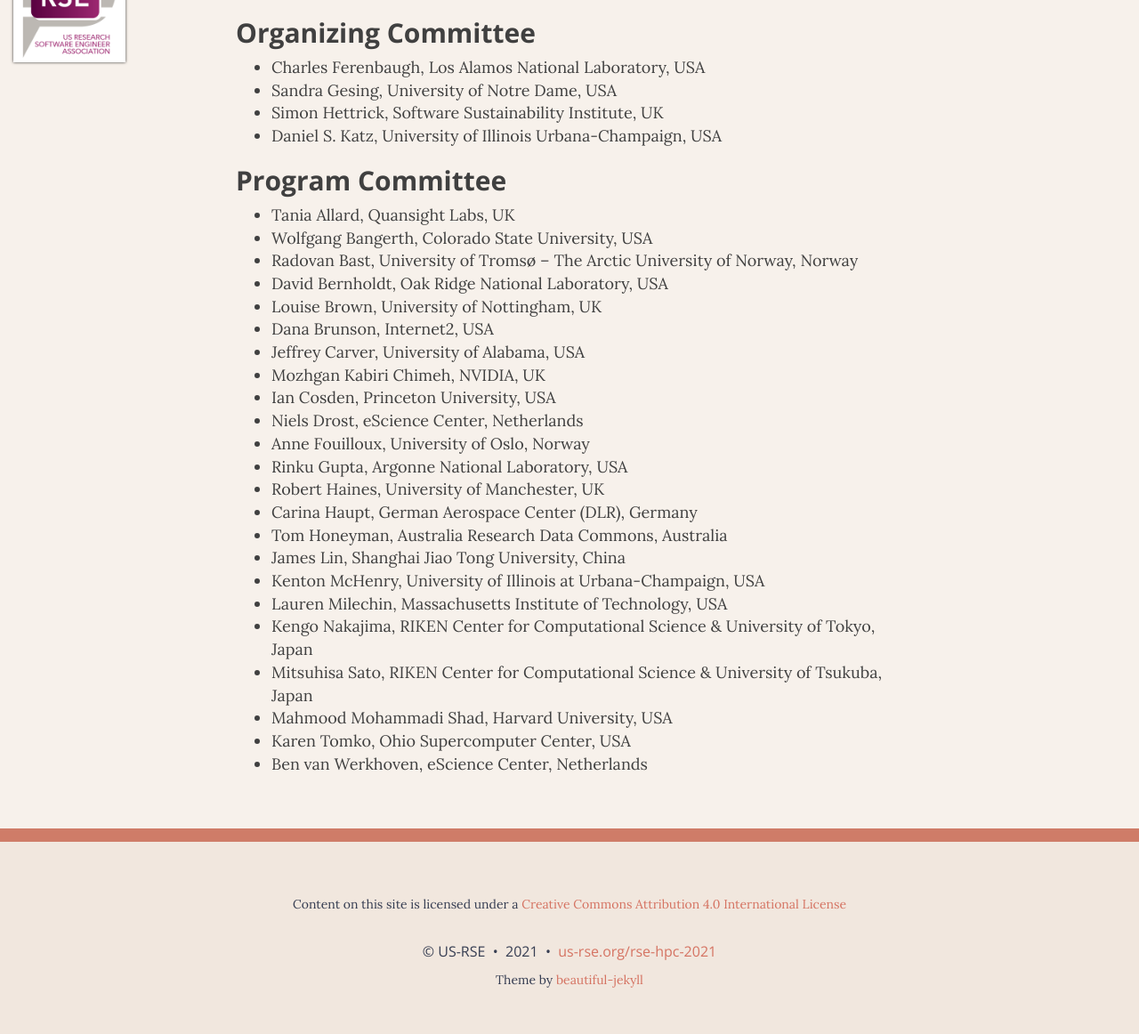
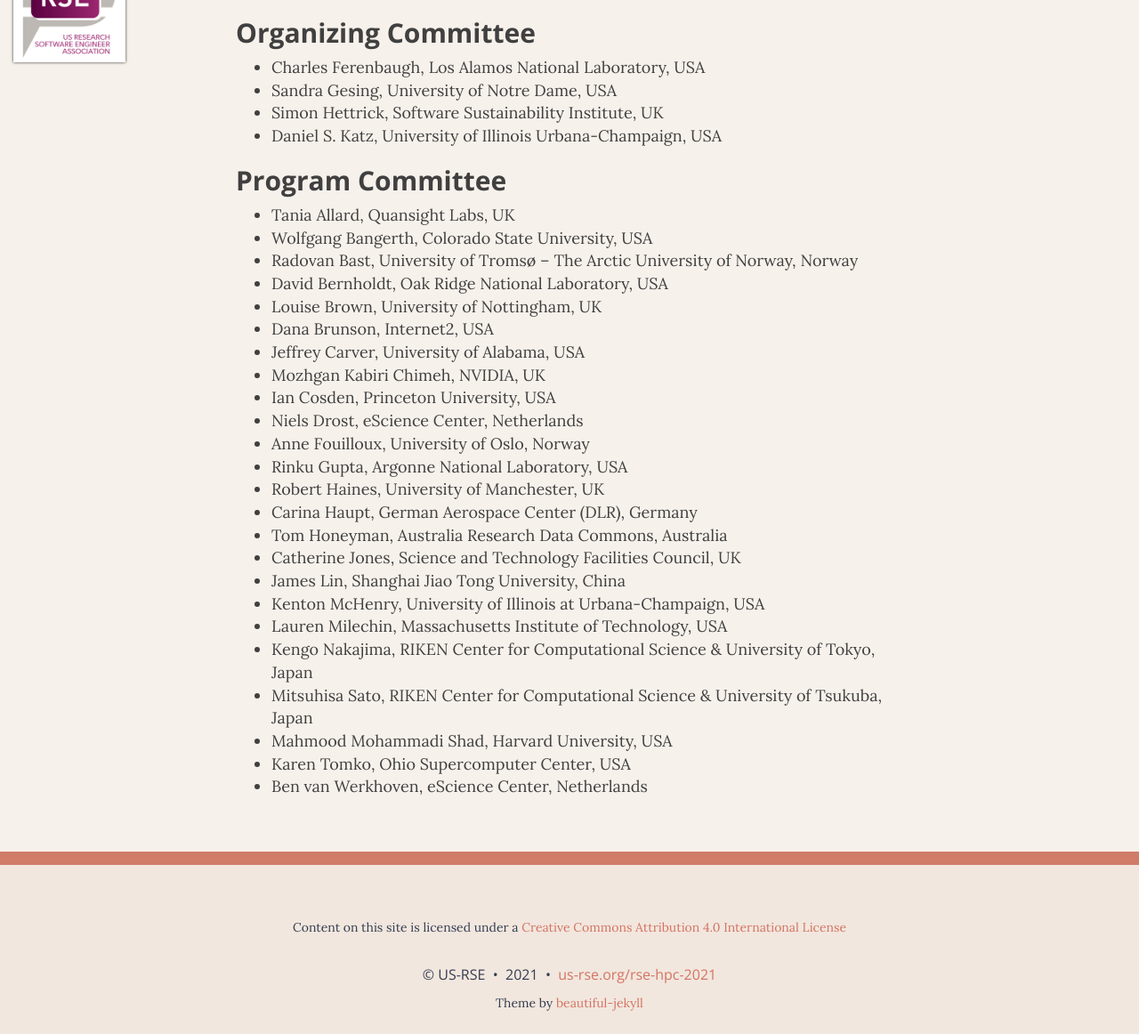
Before and after one commit to USRSE/rse-hpc-2021, a Jekyll site: the page built from pages/committee.md, in a window 1280 px wide and 1388 px high. Shown: the part 100-1262 px from the top of the window at 89% size. Built offline with Jekyll 4.4.1, drawn with Linux system fonts in a browser that asks for light colours; nearby versions of some CDN libraries; grey boxes are pictures that could not be loaded.

Commit message:
Add Catherine Jones to PC

```diff
--- a/pages/committee.md
+++ b/pages/committee.md
@@ -28,6 +28,7 @@
 - Robert Haines, University of Manchester, UK
 - Carina Haupt, German Aerospace Center (DLR), Germany
 - Tom Honeyman, Australia Research Data Commons, Australia
+- Catherine Jones, Science and Technology Facilities Council, UK
 - James Lin, Shanghai Jiao Tong University, China
 - Kenton McHenry, University of Illinois at Urbana-Champaign, USA
 - Lauren Milechin, Massachusetts Institute of Technology, USA
```
